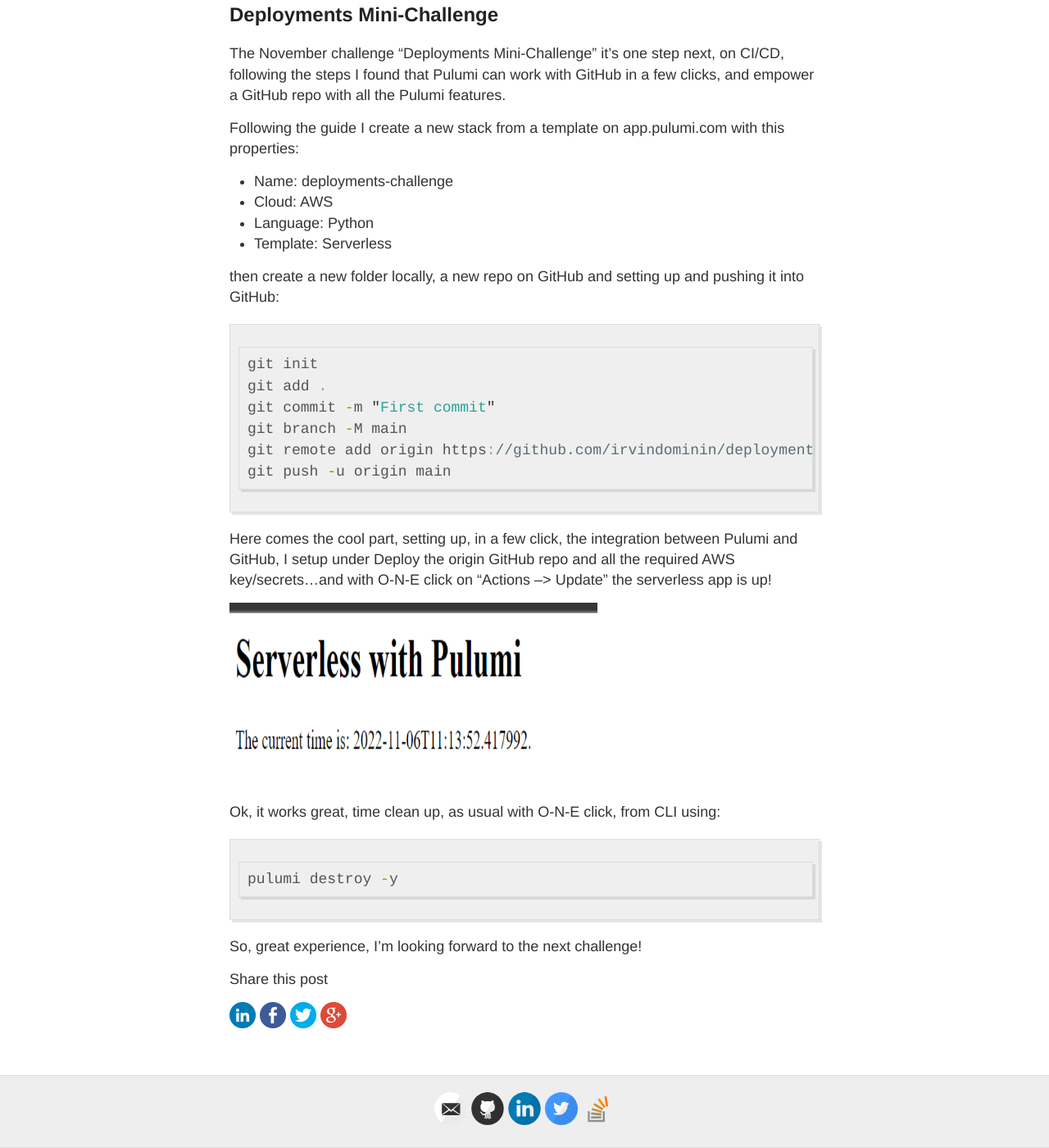
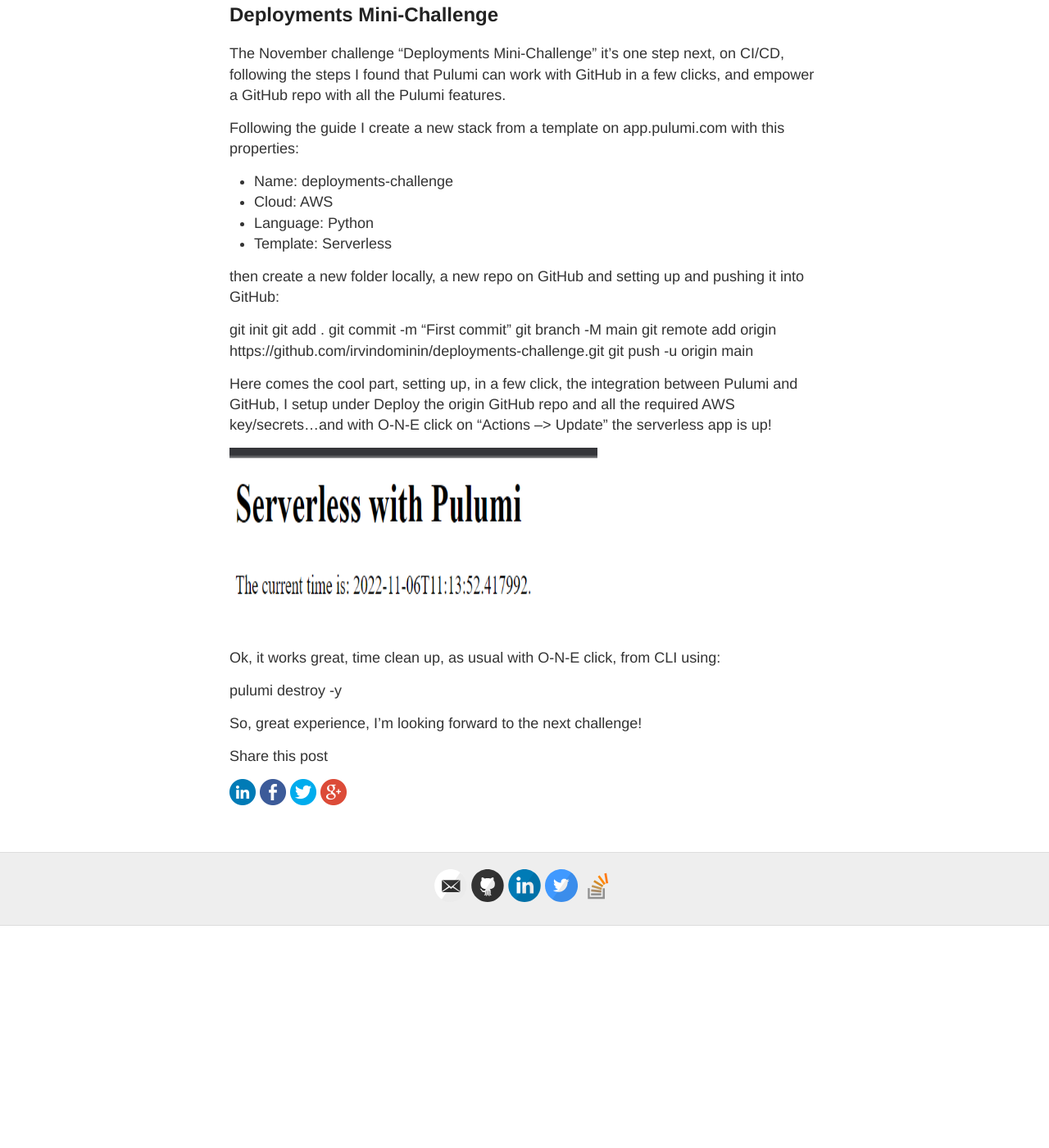
Before and after one commit to IrvinDominin/irvindominin.github.io, a Jekyll site: the page built from _posts/2022-11-6-Pulumi.md, in a window 1280 px wide and 1400 px high, scrolled down 942 px. Shown: the whole window at 82% size. Built offline with Jekyll 4.4.1, drawn with Linux system fonts in a browser that asks for light colours; nearby versions of some CDN libraries; comment, search, counter and statistics services are not loaded; after the commit the page ends 2071 px from its top, so only the background shows below that.

Commit message:
Small fix

````diff
--- a/_posts/2022-11-6-Pulumi.md
+++ b/_posts/2022-11-6-Pulumi.md
@@ -36,22 +36,21 @@
  - Template: Serverless
 
 then create a new folder locally, a new repo on GitHub and setting up and pushing it into GitHub:
-```js
+
 git init
 git add .
 git commit -m "First commit"
 git branch -M main
 git remote add origin https://github.com/irvindominin/deployments-challenge.git
 git push -u origin main
-```
+
 
 Here comes the cool part, setting up, in a few click, the integration between Pulumi and GitHub, I setup under Deploy the origin GitHub repo and all the required AWS key/secrets...and with O-N-E click on "Actions --> Update" the serverless app is up!
 
-<img class="alignnone size-full wp-image-114" src="/images/pulumi/UpAndRunning.png" alt="UpAndRunning.png" width="449" height="221" />
+<img class="alignnone size-full wp-image-114" src="/images/Pulumi/UpAndRunning.png" alt="UpAndRunning.png" width="449" height="221" />
 
 Ok, it works great, time clean up, as usual with O-N-E click, from CLI using:
-```js
+
 pulumi destroy -y
-```
 
 So, great experience, I'm looking forward to the next challenge!
````
